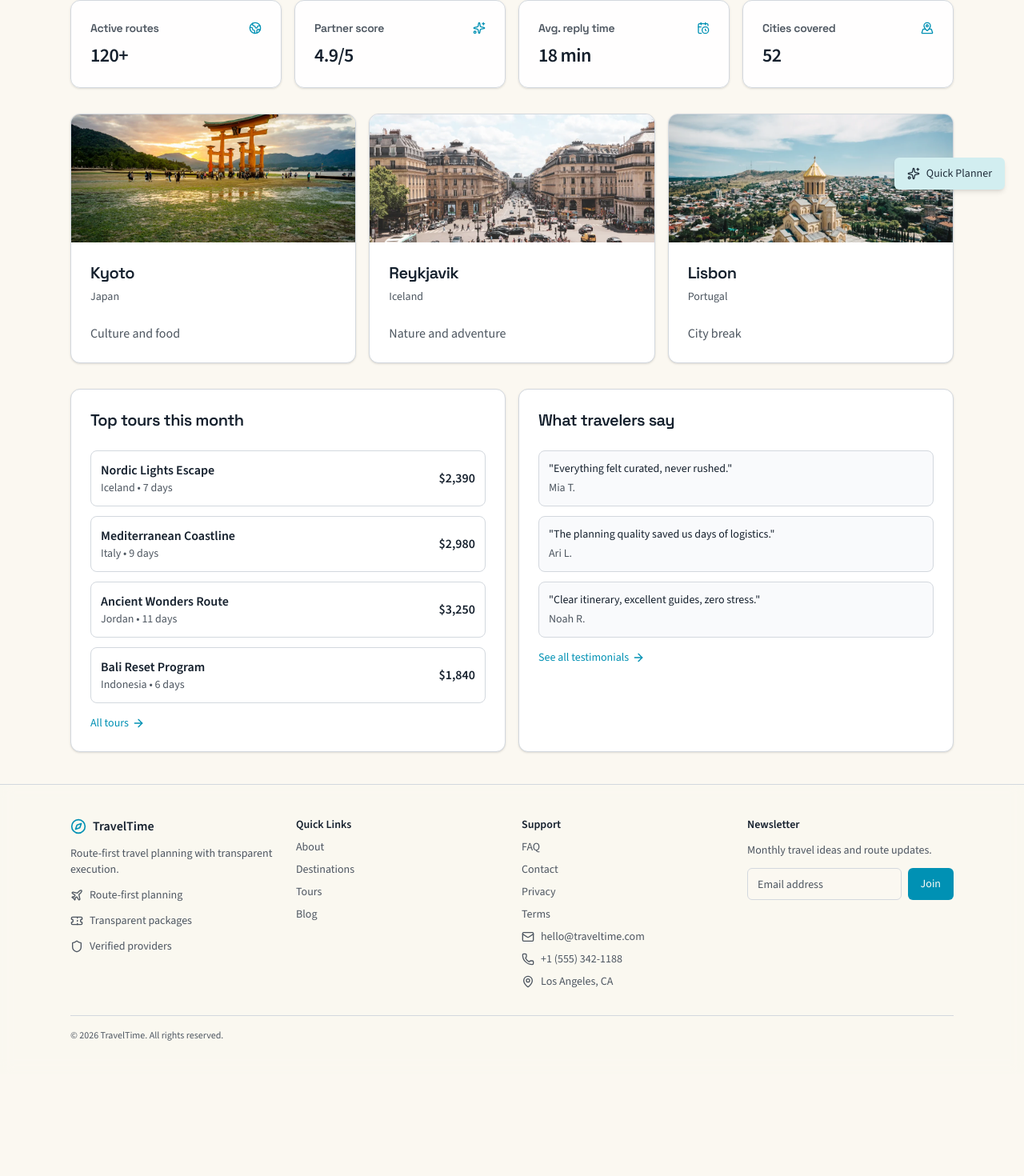
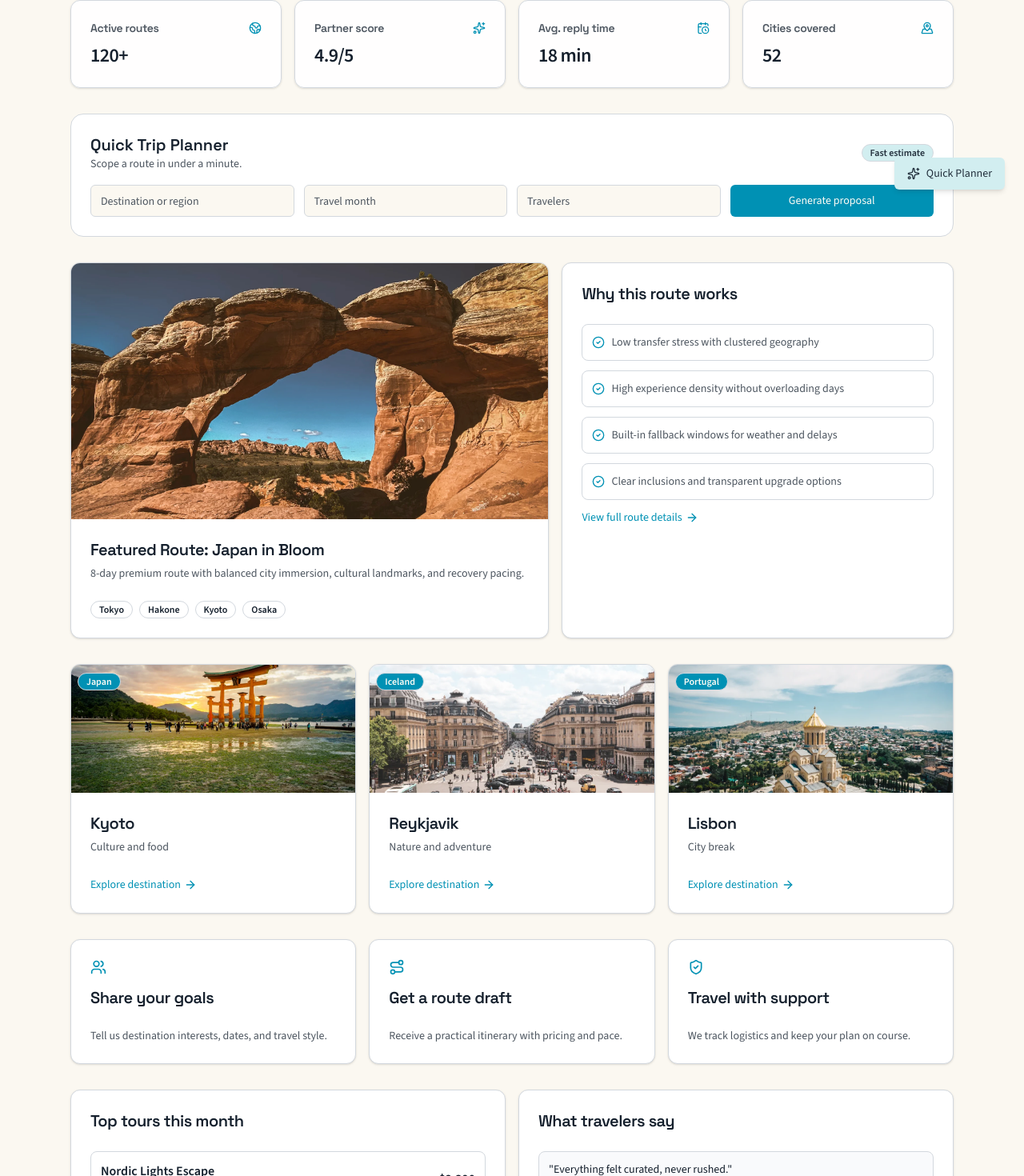
Before and after one commit to pthanksdev/TravelTime, a React (Vite) app: page / in a window 1280 px wide. Shown: the part 539-2009 px from the top of the page at 80% size. Before the commit the page ends 1881 px from the top, so only its background shows below. Built offline with nearby package versions, Linux system fonts and the light colour scheme.

Commit message:
Add Quick Trip Planner and Featured Route sections to HomePage with new components and layout

```diff
--- a/src/pages/HomePage.tsx
+++ b/src/pages/HomePage.tsx
@@ -1,15 +1,45 @@
-import { ArrowRight, CalendarClock, Globe2, MapPinned, Sparkles } from "lucide-react";
+import {
+  ArrowRight,
+  CalendarClock,
+  CheckCircle2,
+  Globe2,
+  MapPinned,
+  Route,
+  ShieldCheck,
+  Sparkles,
+  Users
+} from "lucide-react";
 import { Link } from "react-router-dom";
 import { PageHero } from "@/components/page/PageHero";
 import { MetricsGrid } from "@/components/page/MetricsGrid";
+import { Badge } from "@/components/ui/badge";
 import { Button } from "@/components/ui/button";
 import { Card, CardContent, CardDescription, CardHeader, CardTitle } from "@/components/ui/card";
+import { Input } from "@/components/ui/input";
 import { destinations, tours, testimonials } from "@/features/content/site-data";
 
 const highlightImages = [
   "/assets/img/travel/destination-1.webp",
   "/assets/img/travel/destination-6.webp",
   "/assets/img/travel/destination-10.webp"
+];
+
+const process = [
+  {
+    title: "Share your goals",
+    description: "Tell us destination interests, dates, and travel style.",
+    icon: <Users className="size-5 text-primary" />
+  },
+  {
+    title: "Get a route draft",
+    description: "Receive a practical itinerary with pricing and pace.",
+    icon: <Route className="size-5 text-primary" />
+  },
+  {
+    title: "Travel with support",
+    description: "We track logistics and keep your plan on course.",
+    icon: <ShieldCheck className="size-5 text-primary" />
+  }
 ];
 
 export function HomePage() {
@@ -38,15 +68,90 @@ export function HomePage() {
         ]}
       />
 
+      <section className="rounded-2xl border bg-card p-4 sm:p-6">
+        <div className="mb-4 flex flex-wrap items-center justify-between gap-2">
+          <div>
+            <h2 className="text-xl font-semibold">Quick Trip Planner</h2>
+            <p className="text-sm text-muted-foreground">Scope a route in under a minute.</p>
+          </div>
+          <Badge variant="secondary">Fast estimate</Badge>
+        </div>
+        <div className="grid gap-3 sm:grid-cols-2 lg:grid-cols-4">
+          <Input placeholder="Destination or region" />
+          <Input placeholder="Travel month" />
+          <Input placeholder="Travelers" />
+          <Button className="w-full">Generate proposal</Button>
+        </div>
+      </section>
+
+      <section className="grid gap-4 lg:grid-cols-[1.1fr_0.9fr]">
+        <Card className="overflow-hidden">
+          <img src="/assets/img/travel/showcase-11.webp" alt="Featured route" className="h-64 w-full object-cover sm:h-80" loading="lazy" />
+          <CardHeader>
+            <CardTitle>Featured Route: Japan in Bloom</CardTitle>
+            <CardDescription>
+              8-day premium route with balanced city immersion, cultural landmarks, and recovery pacing.
+            </CardDescription>
+          </CardHeader>
+          <CardContent className="flex flex-wrap gap-2 text-xs">
+            <Badge variant="outline">Tokyo</Badge>
+            <Badge variant="outline">Hakone</Badge>
+            <Badge variant="outline">Kyoto</Badge>
+            <Badge variant="outline">Osaka</Badge>
+          </CardContent>
+        </Card>
+
+        <Card>
+          <CardHeader>
+            <CardTitle>Why this route works</CardTitle>
+          </CardHeader>
+          <CardContent className="space-y-3 text-sm text-muted-foreground">
+            {[
+              "Low transfer stress with clustered geography",
+              "High experience density without overloading days",
+              "Built-in fallback windows for weather and delays",
+              "Clear inclusions and transparent upgrade options"
+            ].map((item) => (
+              <div key={item} className="flex items-start gap-2 rounded-lg border p-3">
+                <CheckCircle2 className="mt-0.5 size-4 text-primary" />
+                <span>{item}</span>
+              </div>
+            ))}
+            <Link to="/tour-details" className="inline-flex items-center gap-1 text-sm font-medium text-primary">
+              View full route details <ArrowRight className="size-4" />
+            </Link>
+          </CardContent>
+        </Card>
+      </section>
+
       <section className="grid gap-4 md:grid-cols-3">
         {destinations.slice(0, 3).map((item, index) => (
           <Card key={item.city} className="overflow-hidden">
-            <img src={highlightImages[index]} alt={item.city} className="h-36 w-full object-cover sm:h-40" loading="lazy" />
+            <div className="relative">
+              <img src={highlightImages[index]} alt={item.city} className="h-36 w-full object-cover sm:h-40" loading="lazy" />
+              <div className="absolute left-2 top-2"><Badge>{item.country}</Badge></div>
+            </div>
             <CardHeader>
               <CardTitle className="text-xl">{item.city}</CardTitle>
-              <CardDescription>{item.country}</CardDescription>
+              <CardDescription>{item.focus}</CardDescription>
             </CardHeader>
-            <CardContent className="text-muted-foreground">{item.focus}</CardContent>
+            <CardContent>
+              <Link to="/destinations" className="inline-flex items-center gap-1 text-sm font-medium text-primary">
+                Explore destination <ArrowRight className="size-4" />
+              </Link>
+            </CardContent>
+          </Card>
+        ))}
+      </section>
+
+      <section className="grid gap-4 md:grid-cols-3">
+        {process.map((step) => (
+          <Card key={step.title}>
+            <CardHeader className="space-y-2">
+              {step.icon}
+              <CardTitle>{step.title}</CardTitle>
+            </CardHeader>
+            <CardContent className="text-sm text-muted-foreground">{step.description}</CardContent>
           </Card>
         ))}
       </section>
@@ -85,6 +190,19 @@ export function HomePage() {
           </CardContent>
         </Card>
       </section>
+
+      <section className="rounded-2xl border bg-linear-to-r from-primary/10 via-card to-secondary/30 p-6 sm:p-8">
+        <div className="flex flex-col gap-4 sm:flex-row sm:items-center sm:justify-between">
+          <div>
+            <h3 className="text-2xl font-semibold">Ready for your next structured trip?</h3>
+            <p className="text-muted-foreground">Get a route proposal with timeline, logistics, and clear pricing.</p>
+          </div>
+          <div className="flex flex-wrap gap-2">
+            <Link to="/booking"><Button>Request proposal</Button></Link>
+            <Link to="/contact"><Button variant="outline">Talk to planner</Button></Link>
+          </div>
+        </div>
+      </section>
     </div>
   );
 }
```
